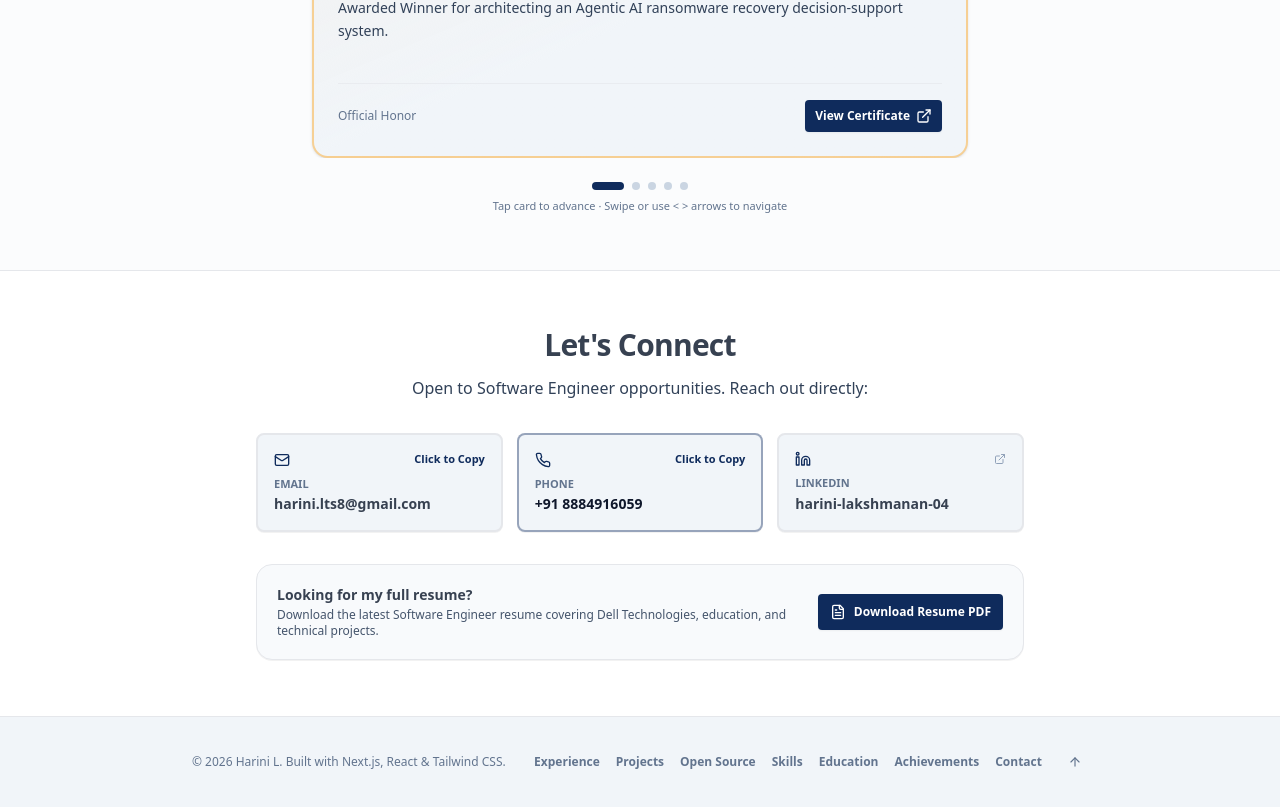
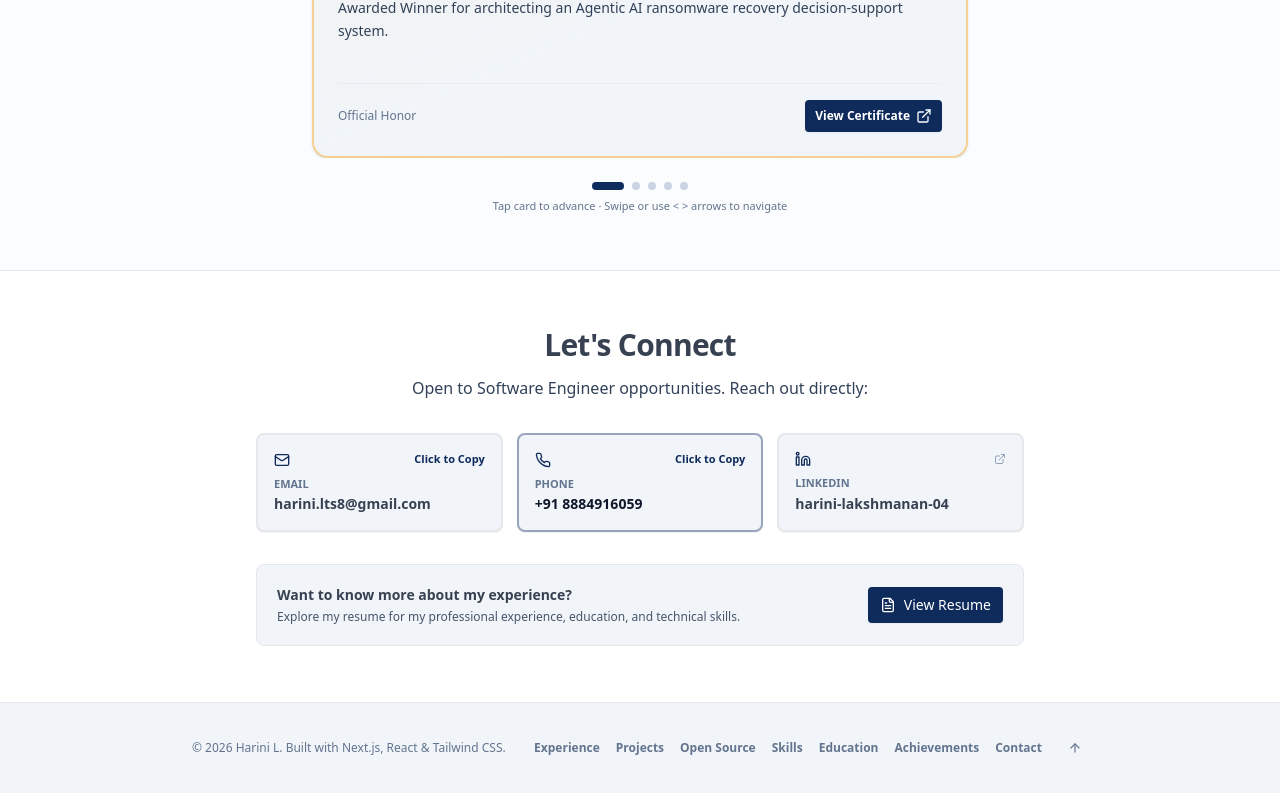
Before and after one commit to Harini410/PortFolio-02, a Next.js app: page / in a window 1280 px wide. Shown: the part 5558-6365 px from the top of the page. Built offline with nearby package versions, Linux system fonts and the light colour scheme; a web font is replaced by a local one.

Commit message:
Update resume download section in page.tsx
Replaced the old resume download card with a new section that provides information about experience and a link to view the resume.

```diff
--- a/app/page.tsx
+++ b/app/page.tsx
@@ -2002,33 +2002,32 @@ export default function Portfolio() {
               </motion.a>
             </div>
 
-            {/* Quick Resume Download Card */}
-            <div className="p-5 rounded-2xl bg-slate-50 dark:bg-slate-900/40 border border-border flex flex-col sm:flex-row items-center justify-between gap-4 text-left shadow-2xs">
-              <div>
-                <div className="text-sm font-black text-foreground">
-                  Looking for my full resume?
-                </div>
-                <div className="text-xs text-slate-600 dark:text-slate-300 font-medium mt-0.5">
-                  Download the latest Software Engineer resume covering Dell Technologies, education, and technical projects.
-                </div>
-              </div>
-              <Magnetic strength={0.25}>
-                <Button
-                  className="bg-[#0f2b5c] hover:bg-[#0a1c38] active:bg-[#08152b] text-white rounded-lg text-xs font-bold h-9 px-4 shrink-0 shadow-xs group"
-                  asChild
-                >
-                  <a
-                    href="https://drive.google.com/file/d/119PTgpH2C7tSg0N7bxQ1oVl-bUBFa5NX/view?usp=sharing"
-                    target="_blank"
-                    rel="noopener noreferrer"
-                    className="flex items-center gap-1.5"
-                  >
-                    <FileText className="h-3.5 w-3.5 group-hover:scale-110 transition-transform" />
-                    <span>Download Resume PDF</span>
-                  </a>
-                </Button>
-              </Magnetic>
-            </div>
+            {/* Resume Download */}
+<div className="mt-8 flex flex-col sm:flex-row items-center justify-between gap-4 rounded-xl border border-border bg-card p-5 text-left">
+  <div>
+    <h3 className="text-sm font-bold text-foreground">
+      Want to know more about my experience?
+    </h3>
+    <p className="mt-1 text-xs text-muted-foreground">
+      Explore my resume for my professional experience, education, and technical skills.
+    </p>
+  </div>
+
+  <Button
+    asChild
+    className="shrink-0 rounded-lg bg-[#0f2b5c] px-4 text-white hover:bg-[#0a1c38]"
+  >
+    <a
+      href="https://drive.google.com/file/d/1P3t1dXHf97G_Lek4nzFRhlb2O4vlGlTa/view?usp=sharing"
+      target="_blank"
+      rel="noopener noreferrer"
+      className="flex items-center gap-2"
+    >
+      <FileText className="h-4 w-4" />
+      View Resume
+    </a>
+  </Button>
+</div>
           </div>
         </section>
       </main>
```
